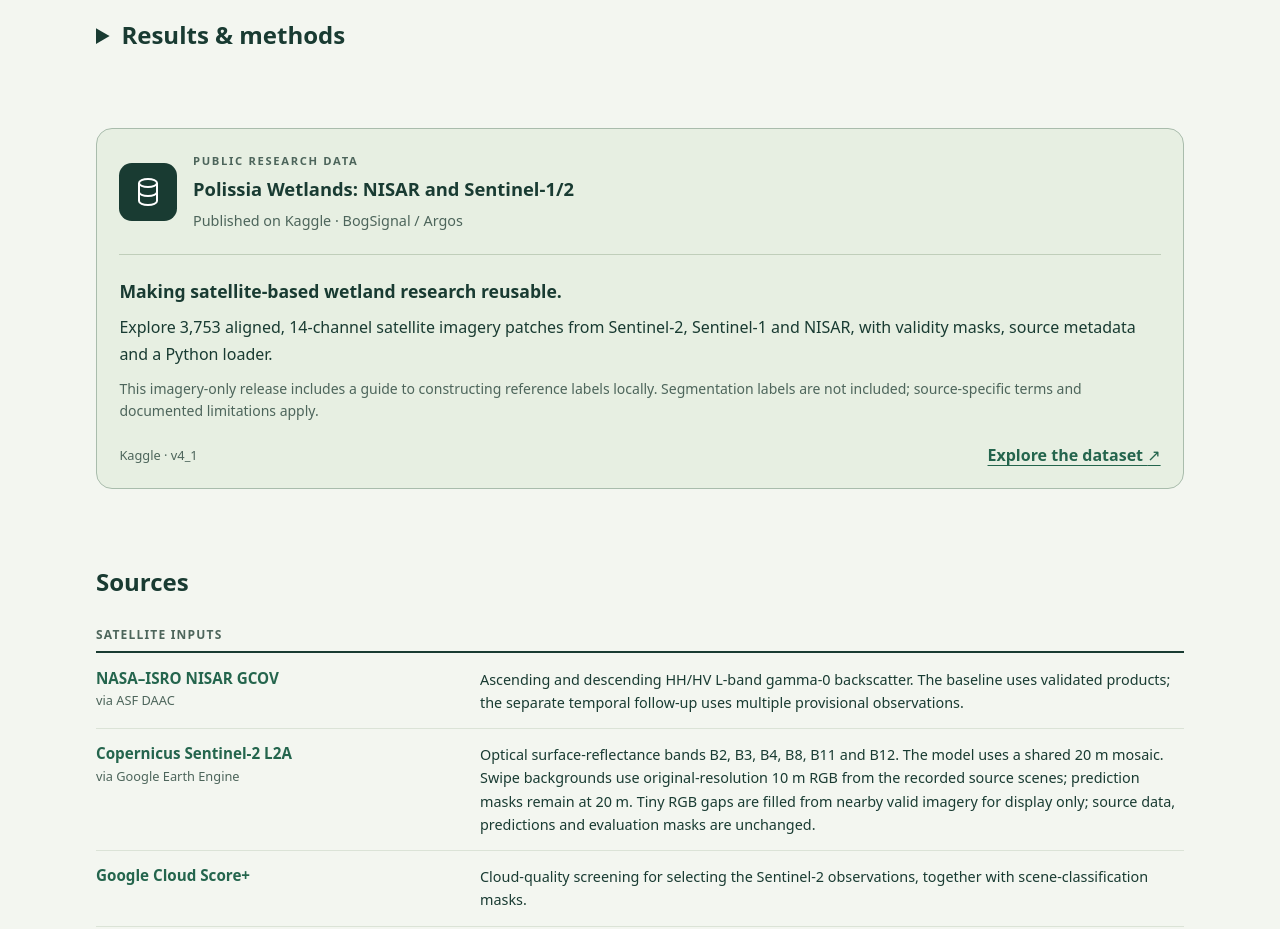
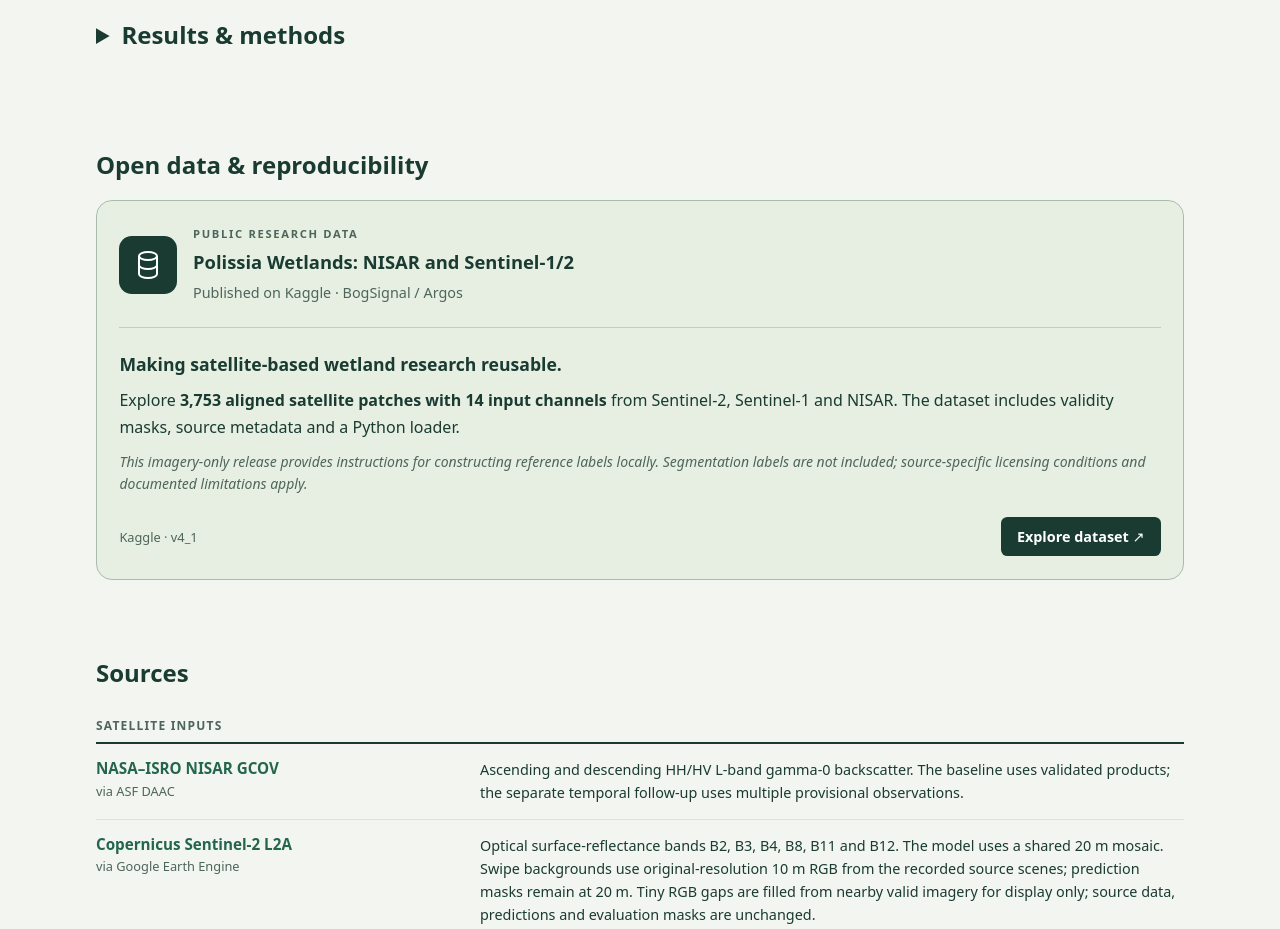
Before and after one commit to oleksastepaniuk/BogSignal, a website built with Vite: page web/index.html in a window 1280 px wide. Shown: the part 7078-8007 px from the top of the page. Built offline with nearby package versions, Linux system fonts and the light colour scheme; files whose address does not match are found by name.

Commit message:
Refine public dataset section heading and action

```diff
--- a/web/index.html
+++ b/web/index.html
@@ -150,18 +150,19 @@
         <div class="report-links"><a class="button-link" href="%BASE_URL%experiment/final_experiment_report.html">Full experiment report</a><a class="button-link secondary-link" href="https://github.com/oleksastepaniuk/BogSignal">GitHub Repository</a></div>
         </details>
       </section>
-      <section id="research-data" aria-labelledby="research-data-title">
+      <section id="research-data" aria-labelledby="research-data-heading">
+        <h2 id="research-data-heading">Open data &amp; reproducibility</h2>
         <article class="dataset-card">
           <header class="dataset-card-header">
             <span class="dataset-icon" aria-hidden="true"><svg viewBox="0 0 32 32" width="32" height="32" fill="none" stroke="currentColor" stroke-width="2"><ellipse cx="16" cy="7" rx="9" ry="4"/><path d="M7 7v18c0 2.2 4 4 9 4s9-1.8 9-4V7M7 16c0 2.2 4 4 9 4s9-1.8 9-4"/></svg></span>
-            <div><p class="eyebrow">Public research data</p><h2 id="research-data-title">Polissia Wetlands: NISAR and Sentinel-1/2</h2><p class="dataset-byline">Published on Kaggle &middot; BogSignal / Argos</p></div>
+            <div><p class="eyebrow">Public research data</p><h3 id="research-data-title">Polissia Wetlands: NISAR and Sentinel-1/2</h3><p class="dataset-byline">Published on Kaggle &middot; BogSignal / Argos</p></div>
           </header>
           <div class="dataset-card-body">
             <h3>Making satellite-based wetland research reusable.</h3>
-            <p>Explore 3,753 aligned, 14-channel satellite imagery patches from Sentinel-2, Sentinel-1 and NISAR, with validity masks, source metadata and a Python loader.</p>
-            <p class="note">This imagery-only release includes a guide to constructing reference labels locally. Segmentation labels are not included; source-specific terms and documented limitations apply.</p>
+            <p>Explore <strong>3,753 aligned satellite patches with 14 input channels</strong> from Sentinel-2, Sentinel-1 and NISAR. The dataset includes validity masks, source metadata and a Python loader.</p>
+            <p class="note"><em>This imagery-only release provides instructions for constructing reference labels locally. Segmentation labels are not included; source-specific licensing conditions and documented limitations apply.</em></p>
           </div>
-          <footer class="dataset-card-footer"><span class="dataset-platform">Kaggle &middot; v4_1</span><a href="https://www.kaggle.com/datasets/oleksastepaniuk/polissia-wetlands-nisar-and-sentinel-12/data">Explore the dataset <span aria-hidden="true">↗</span></a></footer>
+          <footer class="dataset-card-footer"><span class="dataset-platform">Kaggle &middot; v4_1</span><a class="button-link dataset-action" href="https://www.kaggle.com/datasets/oleksastepaniuk/polissia-wetlands-nisar-and-sentinel-12/data">Explore dataset <span aria-hidden="true">↗</span></a></footer>
         </article>
       </section>
       <section id="credentials">
--- a/web/src/style.css
+++ b/web/src/style.css
@@ -250,7 +250,7 @@ h2, #full-results > summary { font-size:1.5em; font-weight:700; }
 .dataset-card-header { display:flex; gap:1rem; align-items:center; padding-bottom:1.3rem; border-bottom:1px solid #c0ceba; }
 .dataset-icon { display:grid; place-items:center; flex:none; width:3.6rem; height:3.6rem; border-radius:.8rem; background:#193b32; color:#fff; }
 .dataset-card .eyebrow { margin:0 0 .4rem; font-size:.7rem; font-weight:700; color:#4d655b; }
-.dataset-card h2 { margin:0; font-size:1.15rem; line-height:1.4; }
+.dataset-card-header h3 { margin:0; font-size:1.15rem; line-height:1.4; }
 .dataset-card .dataset-byline { margin:.4rem 0 0; font-size:.9rem; color:#4d655b; }
 .dataset-card-body h3 { font-size:1.1rem; margin:1.5rem 0 .7rem; }
 .dataset-card-body p { font-size:1rem; margin:.6rem 0; }
@@ -258,7 +258,9 @@ h2, #full-results > summary { font-size:1.5em; font-weight:700; }
 .dataset-card-footer { display:flex; justify-content:space-between; align-items:center; flex-wrap:wrap; gap:1rem; margin-top:1.4rem; }
 .dataset-platform { font-size:.8rem; color:#4d655b; }
 .dataset-card-footer a { font-weight:600; text-underline-offset:.25em; }
-@media(max-width:600px) { .dataset-card { padding:1rem; } .dataset-card-header { align-items:flex-start; } .dataset-icon { width:2.5rem; height:2.5rem; } .dataset-card h2 { font-size:1rem; } }
+.dataset-card-footer .dataset-action { padding:.65rem 1rem; font-size:.9rem; background:#193b32; color:#fff; text-decoration:none; }
+.dataset-card-footer .dataset-action:hover { background:#24654d; }
+@media(max-width:600px) { .dataset-card { padding:1rem; } .dataset-card-header { align-items:flex-start; } .dataset-icon { width:2.5rem; height:2.5rem; } .dataset-card-header h3 { font-size:1rem; } }
 .challenge-badge { text-decoration:none; }
 .challenge-badge:hover { background:rgb(12 32 26 / .8); text-decoration:underline; }
 .seasonal-grid { grid-template-columns:1fr 1fr 1.65fr; }
```
